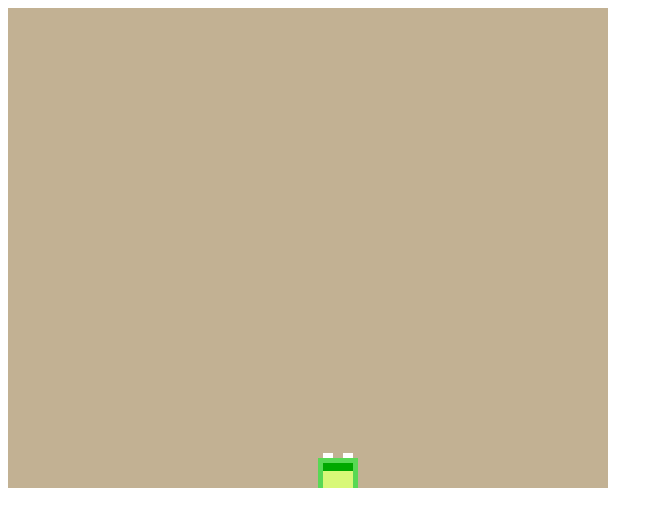
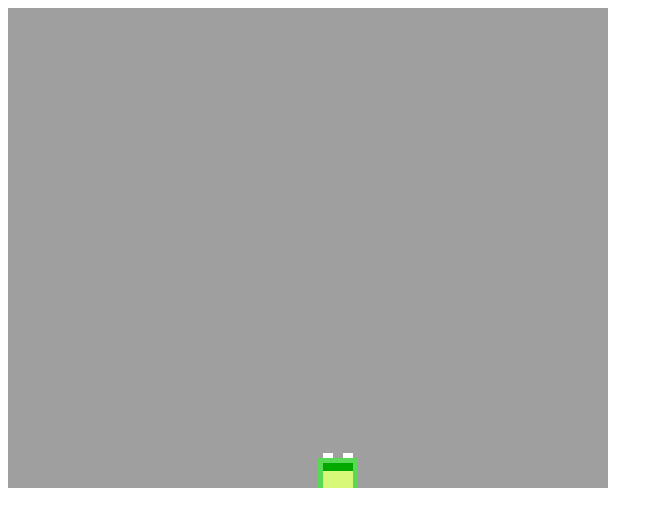
Before and after one commit to jodonnell/game_2_frog, a plain HTML site: page index.html in a window 1280 px wide. Shown: the whole page, without its empty margins (0-663 px from the left). Drawn offline with Linux system fonts and the light colour scheme.

Commit message:
bg color change

```diff
--- a/index.html
+++ b/index.html
@@ -42,8 +42,8 @@ function checkPlayerBounds(){
 function gameLoop(){
 requestAnimationFrame(gameLoop)
 
-ctx.fillStyle = BROWN
-ctx.fillRect(0,0,C_WIDTH,C_HEIGHT)
+ctx.fillStyle = GREY;
+ctx.fillRect(0,0,C_WIDTH,C_HEIGHT);
 
 checkPlayerBounds()
 drawPlayer()
--- a/variables.js
+++ b/variables.js
@@ -15,7 +15,8 @@ const 	RED 	= '#e40058',
 	YELLOW	= '#d8f878',
 	WHITE	= 'white',
 	BROWN	= '#c2b193',
-	GREY	= '#787878';
+	GREY	= '#9f9f9f',
+	DGREY	= '#787878';
 
 const PLAYER_SPR = {
 0:[[GREEN,10,20,40,40],[WHITE,15,15,10,5],[WHITE,35,15,10,5],[YELLOW,15,25,30,35],[DGREEN,15,25,30,2]],
```
